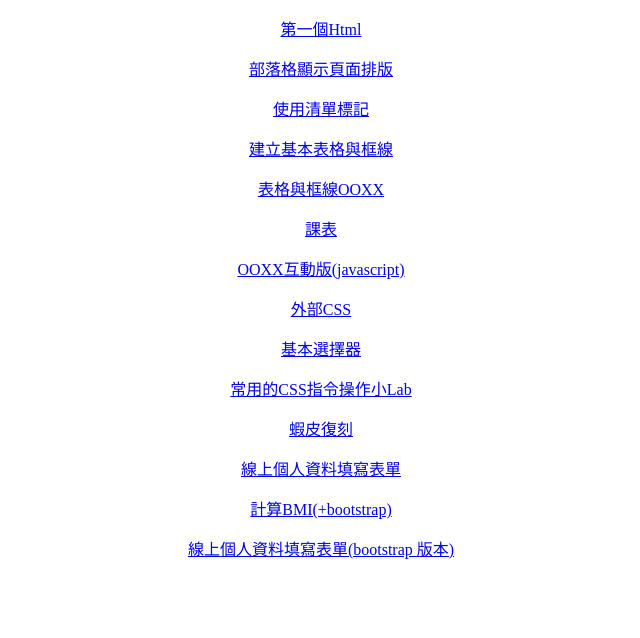
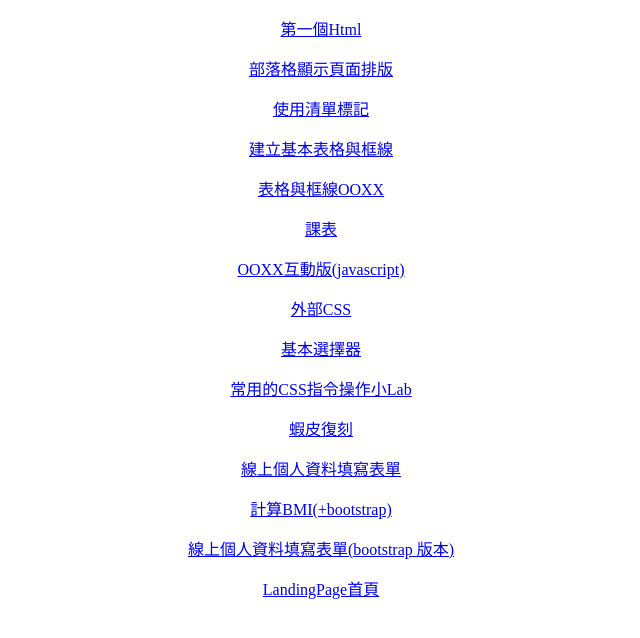
Before and after one commit to theone8250/Web, a plain HTML site: page index.html in a window 1280 px wide. Shown: the whole page, without its empty margins (319-959 px from the left). Drawn offline with Linux system fonts and the light colour scheme.

Commit message:
index 加入LandingPage首頁

```diff
--- a/index.html
+++ b/index.html
@@ -26,6 +26,7 @@
     <p><a href="./From/Form.html" target="_blank">線上個人資料填寫表單</a></p>
     <p><a href="./BootStrap/BMI.html" target="_blank">計算BMI(+bootstrap)</a></p>
     <p><a href="./BootStrap/FormBootStrap.html" target="_blank">線上個人資料填寫表單(bootstrap 版本)</a></p>
+    <p><a href="./BootStrap/LandingPage.html" target="_blank">LandingPage首頁</a></p>
 </body>
 
 </html>
```
